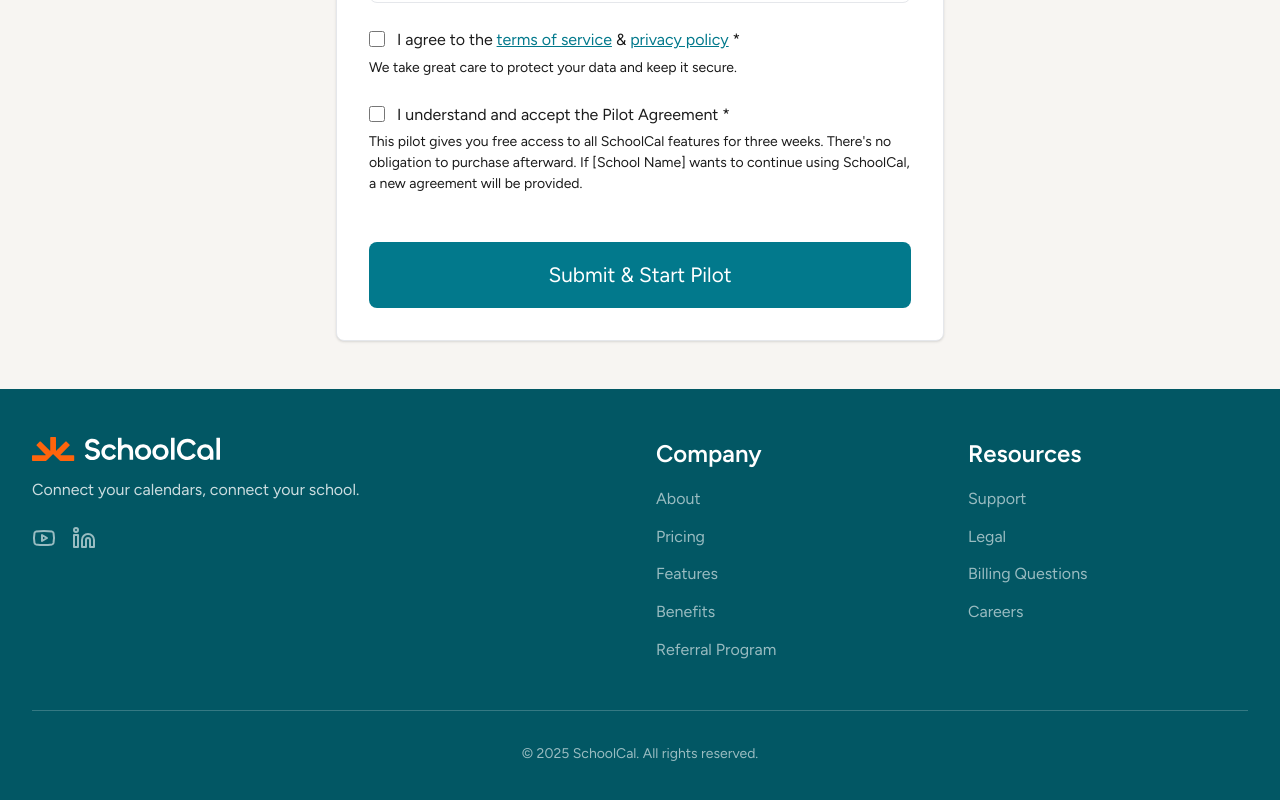
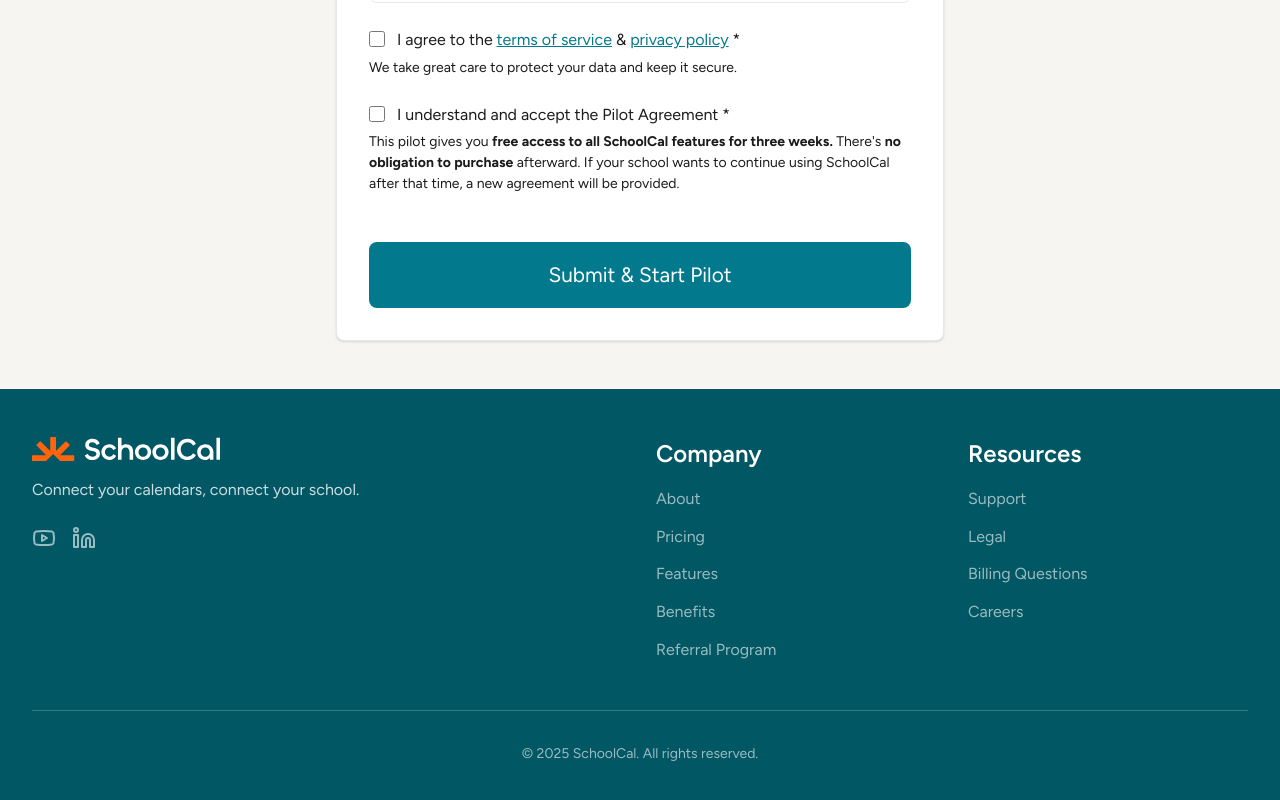
Before and after one commit to schoolcal-marketing/schoolcal-website, a Next.js app: page /pilot/start in a window 1280 px wide. Shown: the part 1377-2177 px from the top of the page. Built offline with nearby package versions, Linux system fonts and the light colour scheme.

Commit message:
updated pilot/start messaging

```diff
--- a/app/pilot/start/page.tsx
+++ b/app/pilot/start/page.tsx
@@ -391,7 +391,7 @@ function PilotSetupForm() {
           </span>
         </label>
         <p className="mt-1 body-small text-text-dark-blue">
-          This pilot gives you free access to all SchoolCal features for three weeks. There's no obligation to purchase afterward. If {formData.schoolName || '[School Name]'} wants to continue using SchoolCal, a new agreement will be provided.
+          This pilot gives you <strong>free access to all SchoolCal features for three weeks.</strong> There's <strong>no obligation to purchase</strong> afterward. If {formData.schoolName || 'your school'} wants to continue using SchoolCal after that time, a new agreement will be provided.
         </p>
         {errors.pilotAgreementAccepted && (
           <p className="mt-1 body-small text-red-600">{errors.pilotAgreementAccepted}</p>
```
